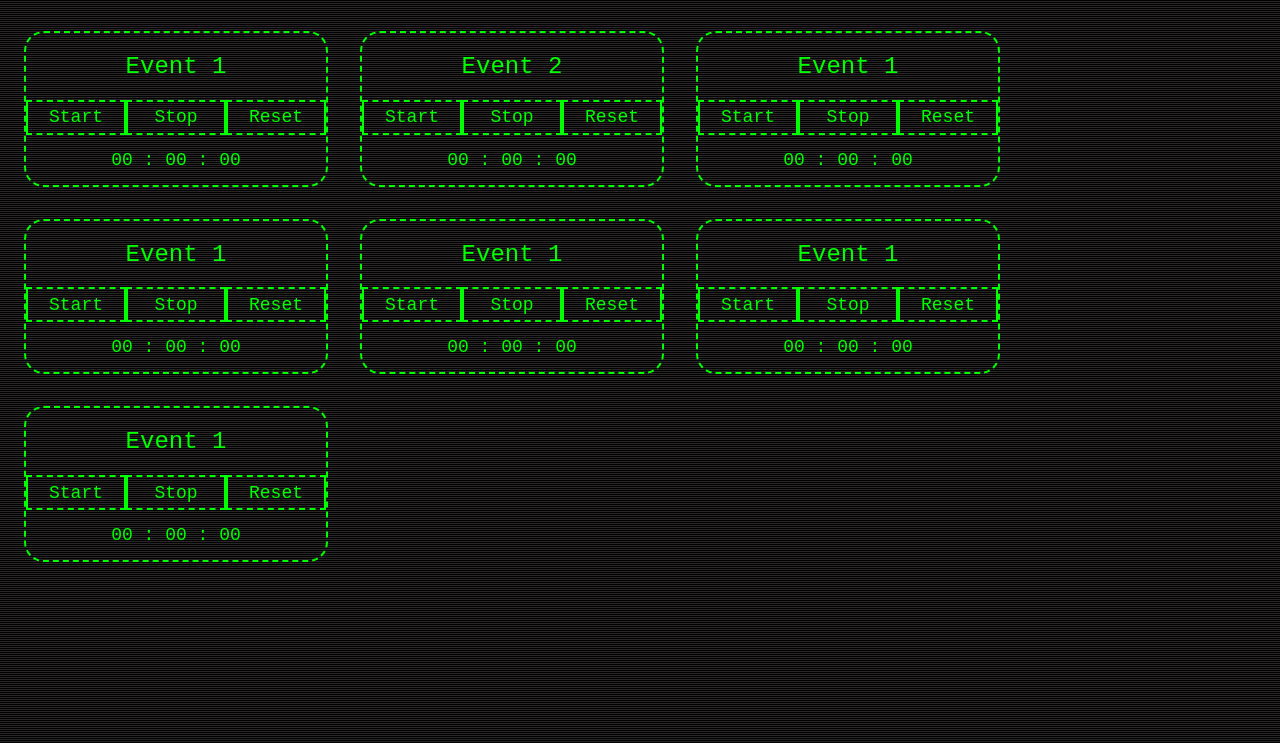
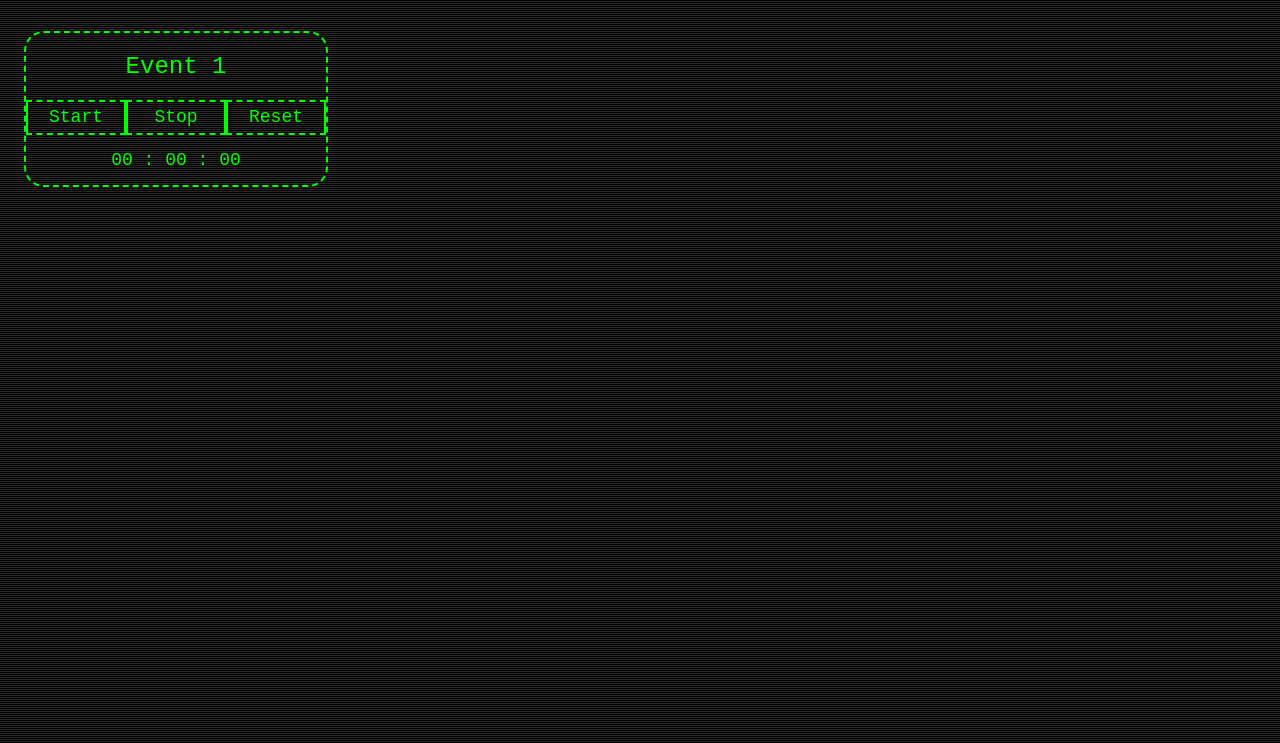
Before and after one commit to ChiefToast/SUGMA, a plain HTML site: page index.html in a window 1280 px wide. Shown: the part 57-800 px from the top of the page. Drawn offline with Linux system fonts and the light colour scheme.

Commit message:
Add files via upload

```diff
--- a/index.html
+++ b/index.html
@@ -27,84 +27,7 @@
                 <span id="tens">00</span>
             </p>
         </div>
-        <div class="events">
-            <h2>Event 2</h2>
-            <button class="timers" id="button-start">Start</button>
-            <button class="timers" id="button-stop">Stop</button>
-            <button class="timers" id="button-reset">Reset</button>
-            <p>
-                <span id="minutes">00</span>
-                <span>:</span>
-                <span id="seconds">00</span>
-                <span>:</span>
-                <span id="tens">00</span>
-            </p>
-        </div>
-        <div class="events">
-            <h2>Event 1</h2>
-            <button class="timers" id="button-start">Start</button>
-            <button class="timers" id="button-stop">Stop</button>
-            <button class="timers" id="button-reset">Reset</button>
-            <p>
-                <span id="minutes">00</span>
-                <span>:</span>
-                <span id="seconds">00</span>
-                <span>:</span>
-                <span id="tens">00</span>
-            </p>
-        </div>
-        <div class="events">
-            <h2>Event 1</h2>
-            <button class="timers" id="button-start">Start</button>
-            <button class="timers" id="button-stop">Stop</button>
-            <button class="timers" id="button-reset">Reset</button>
-            <p>
-                <span id="minutes">00</span>
-                <span>:</span>
-                <span id="seconds">00</span>
-                <span>:</span>
-                <span id="tens">00</span>
-            </p>
-        </div>
-        <div class="events">
-            <h2>Event 1</h2>
-            <button class="timers" id="button-start">Start</button>
-            <button class="timers" id="button-stop">Stop</button>
-            <button class="timers" id="button-reset">Reset</button>
-            <p>
-                <span id="minutes">00</span>
-                <span>:</span>
-                <span id="seconds">00</span>
-                <span>:</span>
-                <span id="tens">00</span>
-            </p>
-        </div>
-        <div class="events">
-            <h2>Event 1</h2>
-            <button class="timers" id="button-start">Start</button>
-            <button class="timers" id="button-stop">Stop</button>
-            <button class="timers" id="button-reset">Reset</button>
-            <p>
-                <span id="minutes">00</span>
-                <span>:</span>
-                <span id="seconds">00</span>
-                <span>:</span>
-                <span id="tens">00</span>
-            </p>
-        </div>
-        <div class="events">
-            <h2>Event 1</h2>
-            <button class="timers" id="button-start">Start</button>
-            <button class="timers" id="button-stop">Stop</button>
-            <button class="timers" id="button-reset">Reset</button>
-            <p>
-                <span id="minutes">00</span>
-                <span>:</span>
-                <span id="seconds">00</span>
-                <span>:</span>
-                <span id="tens">00</span>
-            </p>
-        </div>
+
     </div>
 </body>
 
```
